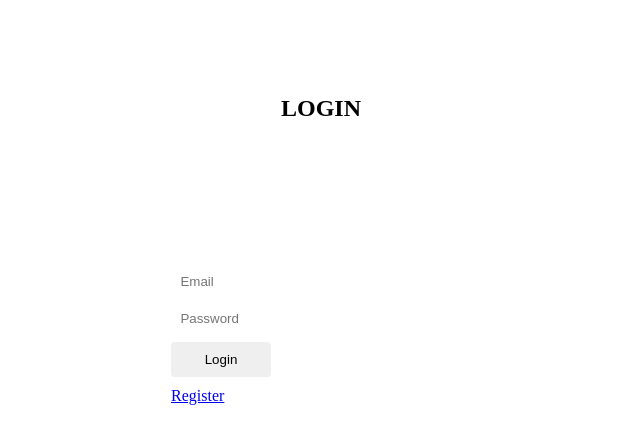
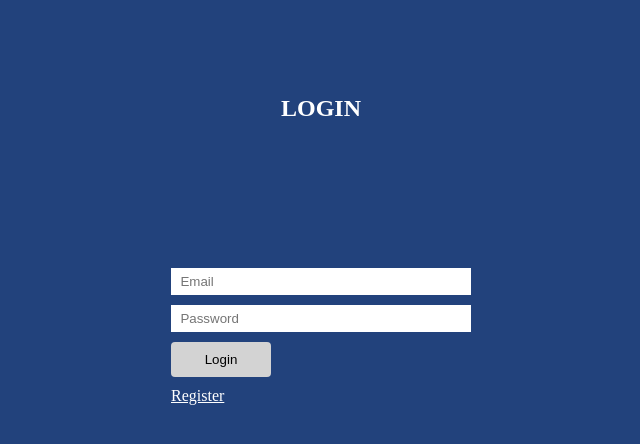
Before and after one commit to Maxence-villet/Chess, a PHP site: page /register/Login.php in a window 1280 px wide. Shown: the top 444 px of the page, without its empty margins (319-959 px from the left). Run offline with PHP 8.4, Linux system fonts and the light colour scheme.

Commit message:
Update CSS

```diff
--- a/register/Login.css
+++ b/register/Login.css
@@ -1,3 +1,7 @@
+body{
+    background-color: #22427C;
+}
+
 body h1 {
     display:flex;
     align-items: center;
@@ -5,6 +9,11 @@ body h1 {
     height: 200px;
     margin: auto;
     margin-bottom: 50px;
+    color: white;
+}
+
+a {
+    color: white;
 }
 
 body section form{
@@ -19,10 +28,12 @@ body section form{
 .error-message{
     display: flex;
     justify-content: center;
+    color: white;
 }
 .success-message {
     display: flex;
     justify-content: center;
+    color: white;
 }
 
 body section #em{
@@ -40,4 +51,5 @@ body section #log{
     height: 35px;
     border: none;
     border-radius: 4px;
+    background-color: #D3D3D3;
 }
```
